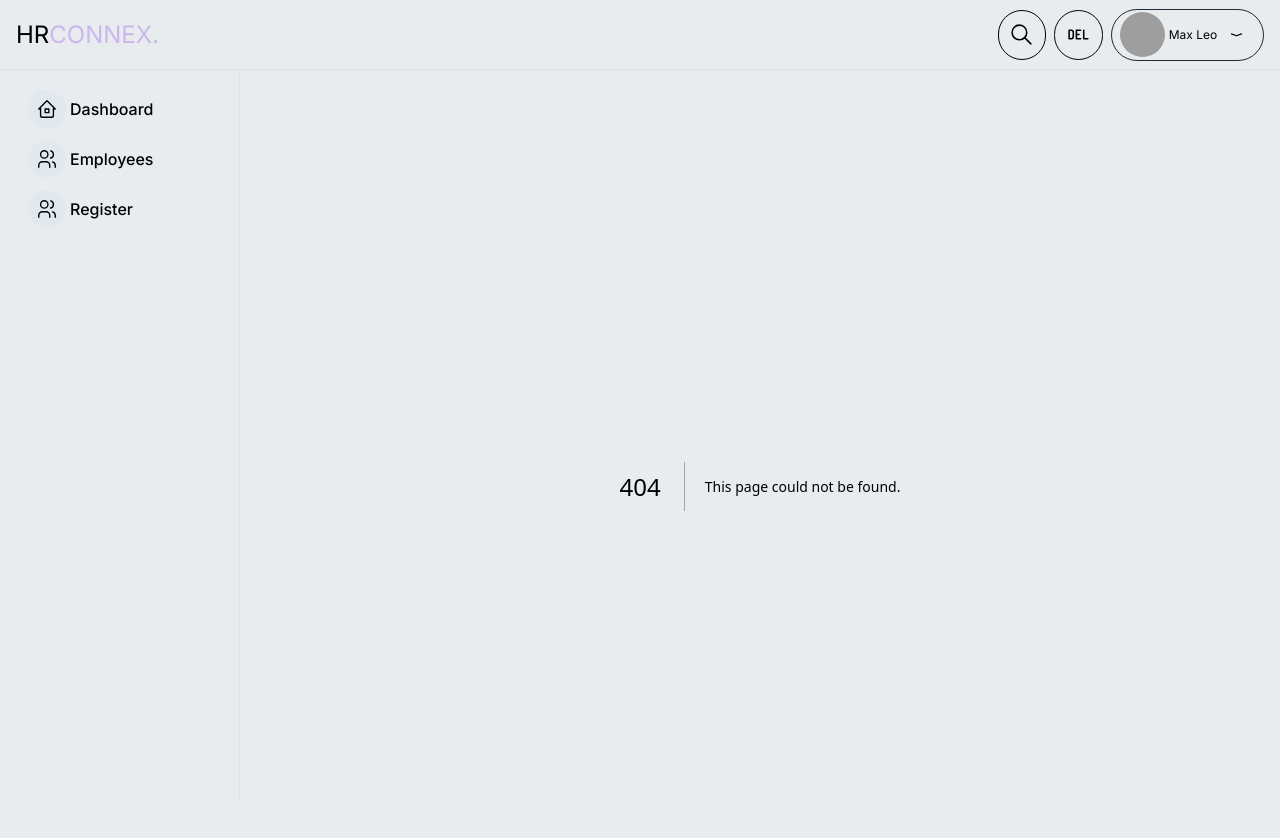
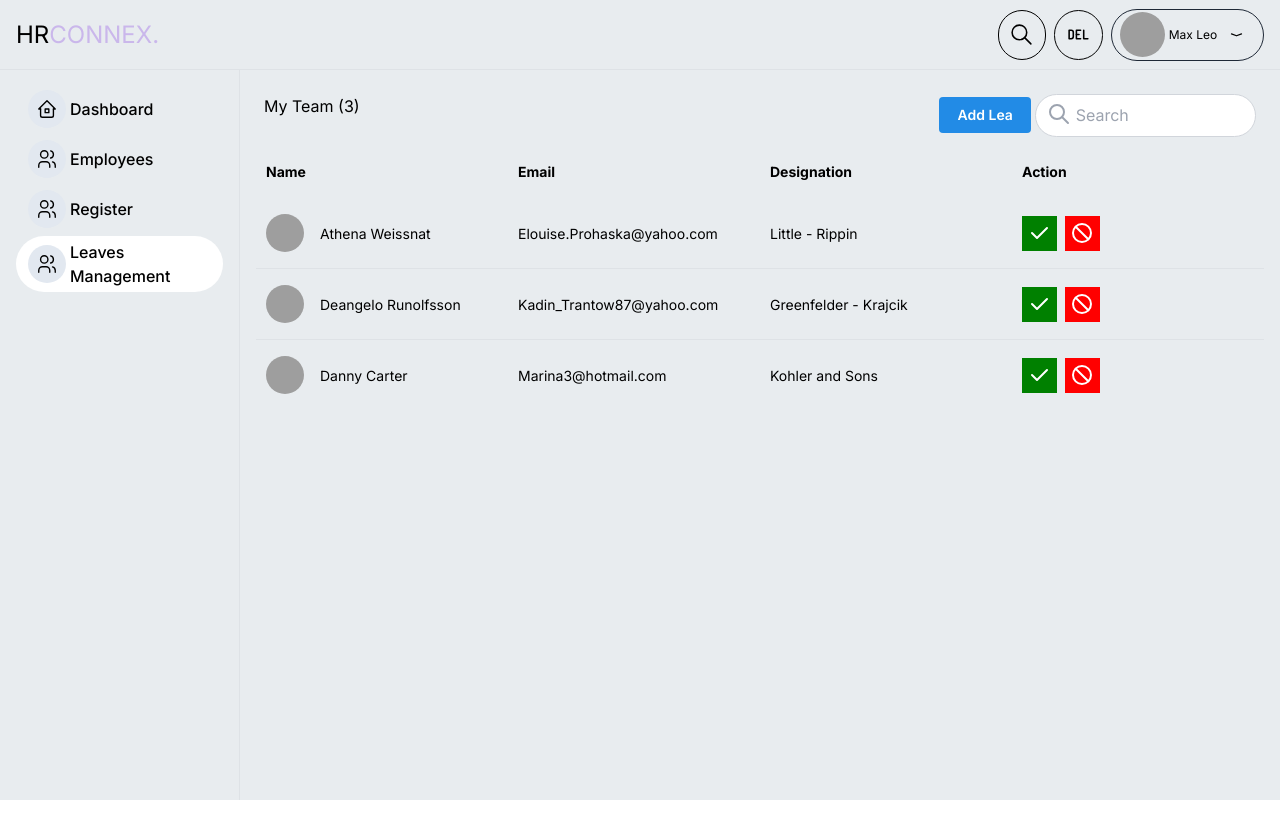
Before and after one commit to Chanpreet5500/brainspack-hrms-frontend, a Next.js app in the folder hrms-frontend/: page /leaves in a window 1280 px wide. Before the commit this address had no page. Shown: the top 838 px of the page. After the commit the page ends 800 px from the top, so only its background shows below. Built offline with nearby package versions, Linux system fonts and the light colour scheme; grey boxes are pictures that could not be loaded.

Commit message:
Made some new specific custom components and made new page for leave section

```diff
--- a/hrms-frontend/src/app/employees/page.tsx
+++ b/hrms-frontend/src/app/employees/page.tsx
@@ -2,18 +2,11 @@
 import { useState } from "react";
 import {
   keys,
-  Table,
-  Text,
-  Avatar,
-  Flex,
-  Box,
   Button,
   Modal,
 } from "@mantine/core";
 import CustomTable from "@/components/CustomTable/CustomTable";
-import { employeedata } from "@/constants/constants";
-
-import { IconDotsVertical } from "@tabler/icons-react";
+import { TableHeadiingForEmployee, employeedata } from "@/constants/constants";
 import Searchbar from "@/components/Searchbar/Searchbar";
 import { useDisclosure } from "@mantine/hooks";
 import UserForm from "@/components/modal/page";
@@ -58,13 +51,14 @@ export default function Employees() {
           <Modal opened={opened} onClose={close} title="User Form">
             <UserForm />
           </Modal>
-
           <Button onClick={open}>Add</Button>
         </div>
       </div>
       <CustomTable
         data={filteredData}
-        headingdata={["Name", "Email", "Designation", ""]}
+        headingdata={TableHeadiingForEmployee}
+        showConfirmRejectButton={false}
+        showDotIcon={true}
       />
     </>
   );
--- /dev/null
+++ b/hrms-frontend/src/app/leaves/page.tsx
@@ -0,0 +1,83 @@
+"use client";
+import {ReactElement, useState} from "react";
+import {Button, ComboboxItem, Select, Textarea, keys} from "@mantine/core";
+import Searchbar from "@/components/Searchbar/Searchbar";
+import {TableHeadiingForLeaves, employeedata} from "@/constants/constants";
+import CustomTable from "@/components/CustomTable/CustomTable";
+import {CustomModal} from "@/components/CustomModal/CustomModal";
+import {DatePickerComponent} from "@/components/CustomDatePicker/CustomDatePicker";
+
+interface RowData {
+  name: string;
+  email: string;
+  designation: string;
+}
+
+function filterData(data: RowData[], search: string) {
+  const query = search.toLowerCase().trim();
+  return data.filter((item) =>
+    keys(data[0]).some((key) => item[key].toLowerCase().includes(query))
+  );
+}
+
+export default function LeaveComponent() {
+  const [search, setSearch] = useState("");
+  const [value, setValue] = useState<ComboboxItem | null>(null);
+
+  const [filteredData, setFilteredData] = useState(employeedata);
+
+  const handleSearchChange = (event: React.ChangeEvent<HTMLInputElement>) => {
+    const {value} = event.currentTarget;
+    setSearch(value);
+    setFilteredData(filterData(employeedata, value));
+  };
+  return (
+    <>
+      <div className="flex justify-between p-2 max-sm:flex-col-reverse">
+        <div>My Team ({employeedata.length})</div>
+        <div className="flex gap-1 items-center w-[32%] max-sm:w-full">
+          {/* <Button>Add Leave</Button> */}
+          <CustomModal
+            buttonlabel={"Add Leave"}
+            modalTitle={"Apply for Leave"}
+            content={
+              <div className="flex flex-col gap-4">
+                <Select
+                  label="Reason"
+                  data={[{value: "react", label: "React library"}]}
+                  placeholder="Click to Select"
+                  value={value ? value.value : null}
+                  onChange={(_value, option) => setValue(option)}
+                />
+
+                <div className="flex gap-4">
+                  <DatePickerComponent datePickerLabel={"Start Date"} />
+                  <DatePickerComponent datePickerLabel={"End Date"} />
+                </div>
+
+                <Textarea
+                  resize="vertical"
+                  placeholder="Leave Reason*"
+                />
+              </div>
+            }
+          />
+
+          <Searchbar
+            value={search}
+            handleSearch={handleSearchChange}
+            placeholder="Search"
+            iconcolor="#9ca3af"
+            classname=""
+          />
+        </div>
+      </div>
+      <CustomTable
+        data={filteredData}
+        headingdata={TableHeadiingForLeaves}
+        showConfirmRejectButton={true}
+        showDotIcon={false}
+      />
+    </>
+  );
+}
--- /dev/null
+++ b/hrms-frontend/src/components/CustomDatePicker/CustomDatePicker.tsx
@@ -0,0 +1,21 @@
+import { useState } from "react";
+import { DatePickerInput } from '@mantine/dates';
+
+interface DatePickerProps{
+    datePickerLabel: string
+}
+
+export const DatePickerComponent = ({datePickerLabel}:DatePickerProps) => {
+    const [value, setValue] = useState<Date | null>(null);
+    return (
+      <DatePickerInput
+        clearable
+        defaultValue={new Date()}
+        label={datePickerLabel}
+        placeholder="mm/dd/yyyy"
+        value={value}
+        className="w-full"
+        onChange={setValue}
+      />
+    );
+}
--- /dev/null
+++ b/hrms-frontend/src/components/CustomModal/CustomModal.tsx
@@ -0,0 +1,30 @@
+import {Button, ComboboxItem, Modal, Select, Textarea} from "@mantine/core";
+import {useDisclosure} from "@mantine/hooks";
+import React, { ReactElement, useState} from "react";
+
+interface ModalProp {
+  buttonlabel: string;
+  modalTitle: string;
+  content: ReactElement
+}
+export const CustomModal = ({buttonlabel, modalTitle , content}: ModalProp) => {
+  const [opened, {open, close}] = useDisclosure(false);
+  const [value, setValue] = useState<ComboboxItem | null>(null);
+
+
+  return (
+    <>
+      <Modal
+        opened={opened}
+        onClose={close}
+        title={modalTitle}
+        withCloseButton={true}
+        size={'lg'}
+        centered>
+            {content}
+
+      </Modal>
+      <Button onClick={open}>{buttonlabel}</Button>
+    </>
+  );
+};
--- a/hrms-frontend/src/components/CustomTable/CustomTable.tsx
+++ b/hrms-frontend/src/components/CustomTable/CustomTable.tsx
@@ -1,13 +1,15 @@
 import { Avatar, Box, Flex, Table, Text } from "@mantine/core";
-import { IconDotsVertical } from "@tabler/icons-react";
+import { IconDotsVertical , IconCheck, IconBan } from '@tabler/icons-react';
 
 interface CustomTableProps<T> {
     data: T[]
     headingdata: string[]
+    showConfirmRejectButton: boolean
+    showDotIcon: boolean
 }
 
 
-const CustomTable = <T,>({ data, headingdata }: CustomTableProps<T>): JSX.Element => {
+const CustomTable = <T,>({ data, headingdata, showConfirmRejectButton, showDotIcon }: CustomTableProps<T>): JSX.Element => {
     const rows = data?.map((row: any) => (
         <Table.Tr key={row.name}>
             <Table.Td>
@@ -18,7 +20,14 @@ const CustomTable = <T,>({ data, headingdata }: CustomTableProps<T>): JSX.Elemen
             </Table.Td>
             <Table.Td>{row.email}</Table.Td>
             <Table.Td>{row.designation}</Table.Td>
-            <Table.Td><IconDotsVertical /></Table.Td>
+            {showDotIcon && <Table.Td><IconDotsVertical /></Table.Td>}
+            {showConfirmRejectButton && <Table.Td>
+            <div className="flex gap-2">
+            <button className=" flex items-center justify-center h-[35px] w-[15%] bg-[green] text-white cursor-pointer"><IconCheck/></button>
+            <button className=" flex items-center justify-center h-[35px] w-[15%] bg-[red] text-white cursor-pointer"><IconBan/></button>
+            </div>
+          </Table.Td>}
+
         </Table.Tr>
     ))
     return (
--- a/hrms-frontend/src/components/Searchbar/Searchbar.tsx
+++ b/hrms-frontend/src/components/Searchbar/Searchbar.tsx
@@ -18,7 +18,7 @@ const Searchbar: React.FC<SearchbarProps> = ({ value, handleSearch, placeholder,
             <input
                 type="text"
                 placeholder={placeholder}
-                className={`w-full pl-10 pr-4 py-2 rounded-full mb-4 border border-gray-300 focus:outline-none focus:border focus:border-black ${classname}`}
+                className={`w-full pl-10 pr-4 py-2 rounded-full  border border-gray-300 focus:outline-none focus:border focus:border-black ${classname}`}
                 value={value}
                 onChange={handleSearch}
             />
--- a/hrms-frontend/src/constants/constants.js
+++ b/hrms-frontend/src/constants/constants.js
@@ -73,7 +73,18 @@ export const sidebarlinks = [
     { id: 0, icon: <IconHome2 size={22} stroke={1.5} />, name: 'Dashboard', link: '/dashboard' },
     { id: 1, icon: <IconUsers size={22} stroke={1.5} />, name: 'Employees', link: '/employees' },
     { id: 2, icon: <IconUsers size={22} stroke={1.5} />, name: 'Register', link: '/register' },
+    { id: 2, icon: <IconUsers size={22} stroke={1.5} />, name: 'Leaves Management', link: '/leaves' }
 ]
+
+export const TableRenderData = [
+    { name: 'Athena Weissnat', designation: 'Little - Rippin', email: 'Elouise.Prohaska@yahoo.com' },
+    { name: 'Deangelo Runolfsson', designation: 'Greenfelder - Krajcik', email: 'Kadin_Trantow87@yahoo.com' },
+    { name: 'Danny Carter', designation: 'Kohler and Sons', email: 'Marina3@hotmail.com' },
+];
+
+export const TableHeadiingForLeaves = ["Name", "Email", "Designation", "Action"]
+
+export const TableHeadiingForEmployee = ["Name", "Email", "Designation", ""]
 
 export const attendancedata = [
     {
```
